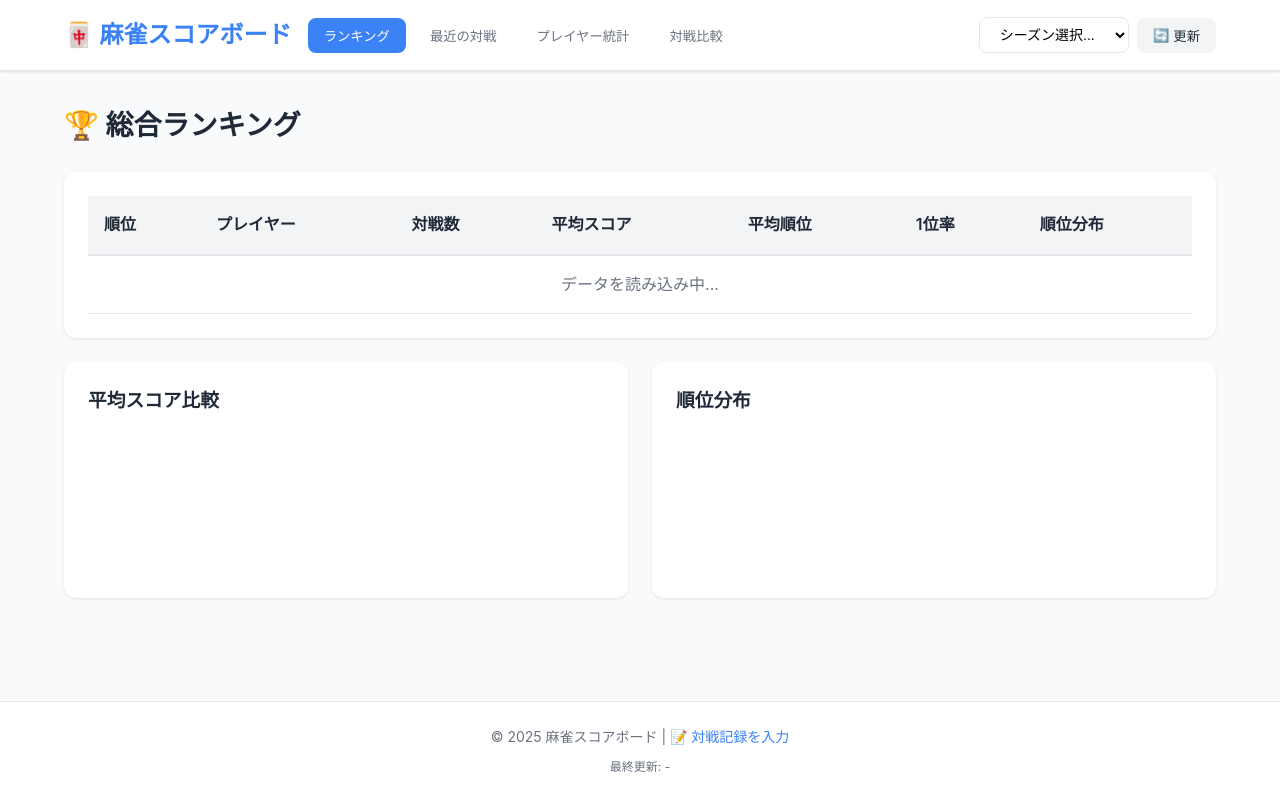
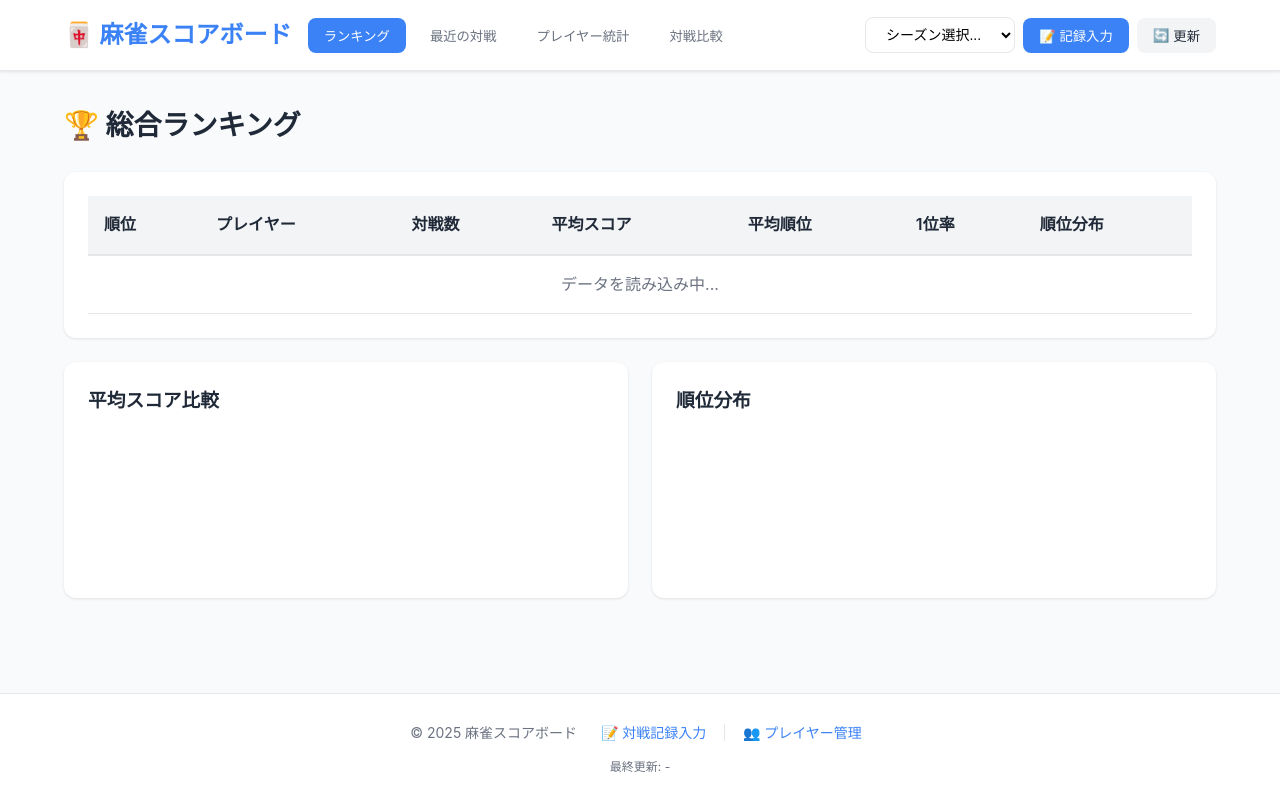
Before and after one commit to ogaiku/mahjong-score-tracker, a plain HTML site: page gas-lightweight-version/website/index.html in a window 1280 px wide. Drawn offline with nearby package versions, Linux system fonts and the light colour scheme; no server answers.

Commit message:
feat: Add form links and auto-update player lists
- Add dedicated button in header for game record form
- Add footer links for both game record and player management forms
- Implement automatic form player list updates when players are added/updated/deleted
- Save form IDs in script properties for automatic retrieval
- Add updateGameFormPlayerListAuto() function to sync form choices with player_master
- Update footer styling with better link organization
- Improve user experience with direct access to forms from website

Features:
- Click '📝 記録入力' button to open game record form
- Footer links for both forms (game record and player management)
- Automatic player list synchronization in forms after any player_master change
- Form IDs stored in GAS script properties for persistence

```diff
--- a/gas-lightweight-version/website/app.js
+++ b/gas-lightweight-version/website/app.js
@@ -100,7 +100,13 @@ function setupEventListeners() {
   });
 
   // フォームリンク
-  document.getElementById('form-link').href = APP_CONFIG.GAME_FORM_URL;
+  document.getElementById('game-form-link').href = APP_CONFIG.GAME_FORM_URL;
+  document.getElementById('player-form-link').href = APP_CONFIG.PLAYER_FORM_URL;
+
+  // 対戦記録入力ボタン
+  document.getElementById('add-game-btn').addEventListener('click', () => {
+    window.open(APP_CONFIG.GAME_FORM_URL, '_blank');
+  });
 }
 
 // ========================================
--- a/gas-lightweight-version/website/index.html
+++ b/gas-lightweight-version/website/index.html
@@ -33,6 +33,9 @@
         <select id="season-select" class="season-select">
           <option value="">シーズン選択...</option>
         </select>
+        <button id="add-game-btn" class="btn btn-primary" title="対戦記録を入力">
+          📝 記録入力
+        </button>
         <button id="refresh-btn" class="btn btn-refresh">
           <span class="refresh-icon">🔄</span> 更新
         </button>
@@ -152,9 +155,14 @@
   <!-- フッター -->
   <footer class="footer">
     <div class="container">
-      <p>&copy; 2025 麻雀スコアボード |
-        <a href="#" id="form-link" target="_blank">📝 対戦記録を入力</a>
-      </p>
+      <div class="footer-links">
+        <p>&copy; 2025 麻雀スコアボード</p>
+        <div class="footer-actions">
+          <a href="#" id="game-form-link" class="footer-link" target="_blank">📝 対戦記録入力</a>
+          <span class="separator">|</span>
+          <a href="#" id="player-form-link" class="footer-link" target="_blank">👥 プレイヤー管理</a>
+        </div>
+      </div>
       <p class="last-updated">最終更新: <span id="last-updated-time">-</span></p>
     </div>
   </footer>
--- a/gas-lightweight-version/website/styles.css
+++ b/gas-lightweight-version/website/styles.css
@@ -576,14 +576,37 @@ canvas {
   font-size: 0.875rem;
 }
 
-.footer a {
+.footer-links {
+  display: flex;
+  justify-content: center;
+  align-items: center;
+  gap: var(--spacing-md);
+  flex-wrap: wrap;
+  margin-bottom: var(--spacing-sm);
+}
+
+.footer-actions {
+  display: flex;
+  align-items: center;
+  gap: var(--spacing-sm);
+}
+
+.footer-link {
   color: var(--primary-color);
   text-decoration: none;
   font-weight: 500;
+  padding: var(--spacing-xs) var(--spacing-sm);
+  border-radius: var(--radius-sm);
+  transition: background-color 0.2s;
 }
 
-.footer a:hover {
-  text-decoration: underline;
+.footer-link:hover {
+  background-color: var(--bg-tertiary);
+  text-decoration: none;
+}
+
+.separator {
+  color: var(--border-color);
 }
 
 .last-updated {
```
Also changed, not shown: 2 other files.
